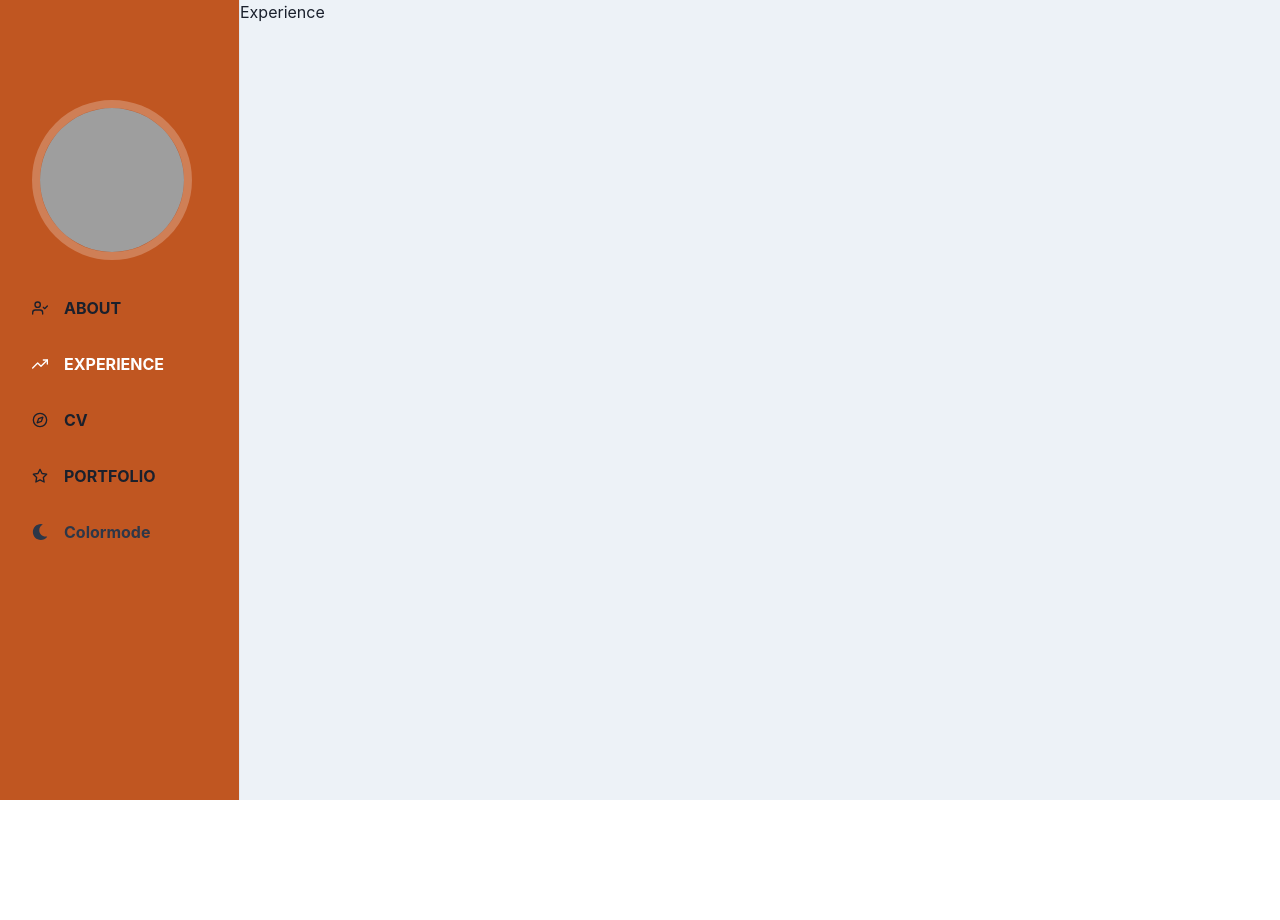
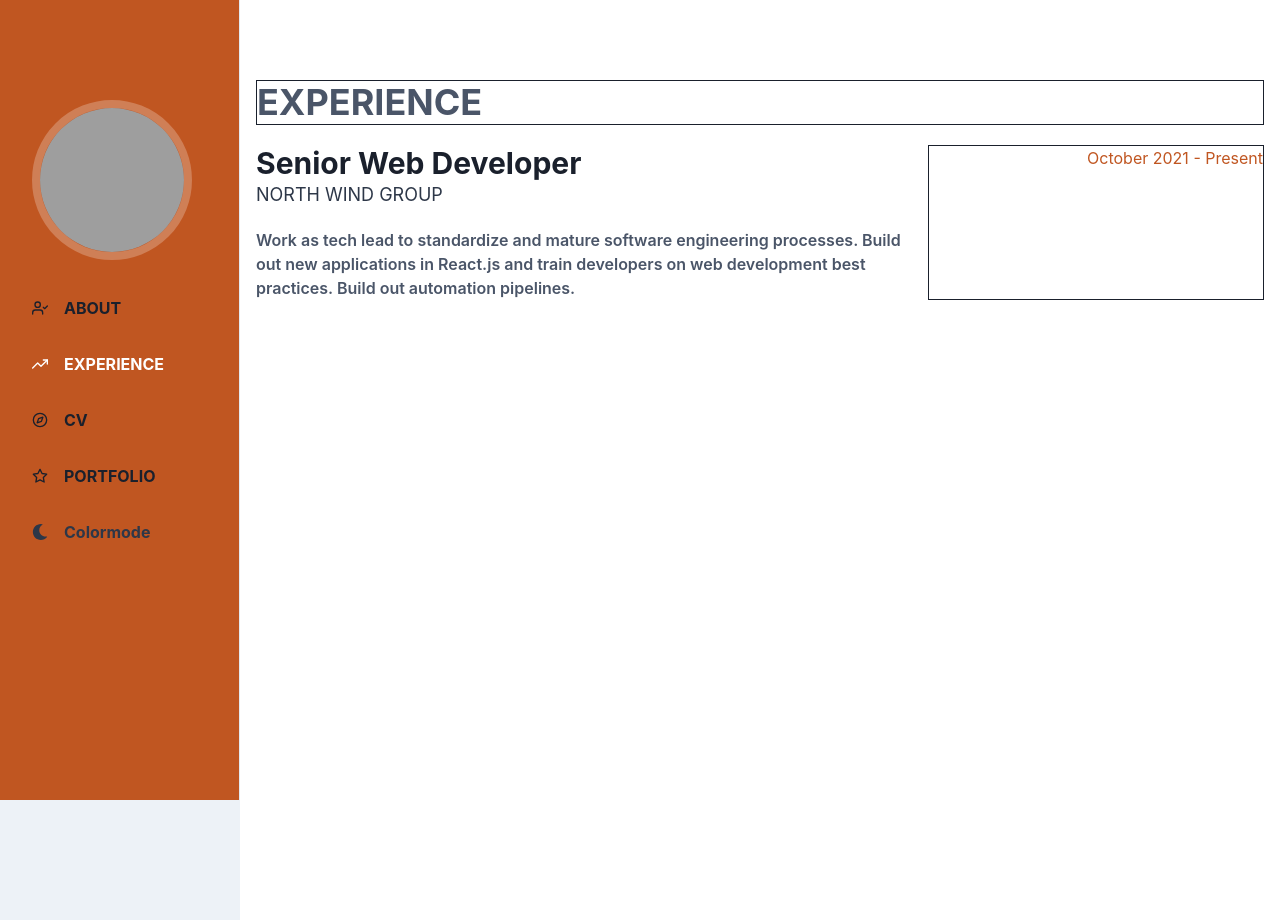
Before and after one commit to ashirk2013/portfolio-app, a React (Create React App) app in the folder webui/: page /experience in a window 1280 px wide. Before the commit the page ends 800 px from the top, so only its background shows below. Built offline with nearby package versions, Linux system fonts and the light colour scheme; grey boxes are pictures that could not be loaded.

Commit message:
Create initial experience layout

```diff
--- a/webui/src/pages/Experience.jsx
+++ b/webui/src/pages/Experience.jsx
@@ -1,7 +1,58 @@
-import { Text } from '@chakra-ui/react';
+import {
+  Box,
+  Container,
+  Grid,
+  GridItem,
+  Flex,
+  Heading,
+  Button,
+  Link,
+  List,
+  ListItem,
+  ListIcon,
+  Stack,
+  Text,
+  useColorModeValue,
+} from '@chakra-ui/react';
+import { FiChevronRight } from 'react-icons/fi';
+import { FaGithub, FaLinkedin, FaDatabase } from 'react-icons/fa';
 
 const Experience = () => {
-  return <Text>Experience</Text>;
+  return (
+    <Container minH={'100vh'} maxW={'100%'} bg={'white'}>
+      <Stack spacing={5}>
+        <Box border={'1px'} align="flex-start" justify={'center'} mt={'5rem'}>
+          <Heading size={'xl'} textTransform={'uppercase'}>
+            <Text as={'span'} color={'gray.600'}>
+              EXPERIENCE
+            </Text>
+          </Heading>
+        </Box>
+        <Grid templateRows="repeat(5, 1fr)" templateColumns="repeat(6, 1fr)">
+          <GridItem colSpan={{ base: 6, md: 4 }}>
+            <Heading size={'lg'}>Senior Web Developer</Heading>
+            <Text
+              textTransform={'uppercase'}
+              fontSize={'lg'}
+              color={'gray.700'}
+              mb={5}
+            >
+              North Wind Group
+            </Text>
+            <Text color={'gray.600'} fontWeight={'semibold'}>
+              Work as tech lead to standardize and mature software engineering
+              processes. Build out new applications in React.js and train
+              developers on web development best practices. Build out automation
+              pipelines.
+            </Text>
+          </GridItem>
+          <GridItem border={'1px'} align={'end'} colSpan={{ base: 6, md: 2 }}>
+            <Text color={'orange.600'}>October 2021 - Present</Text>
+          </GridItem>
+        </Grid>
+      </Stack>
+    </Container>
+  );
 };
 
 export default Experience;
```
